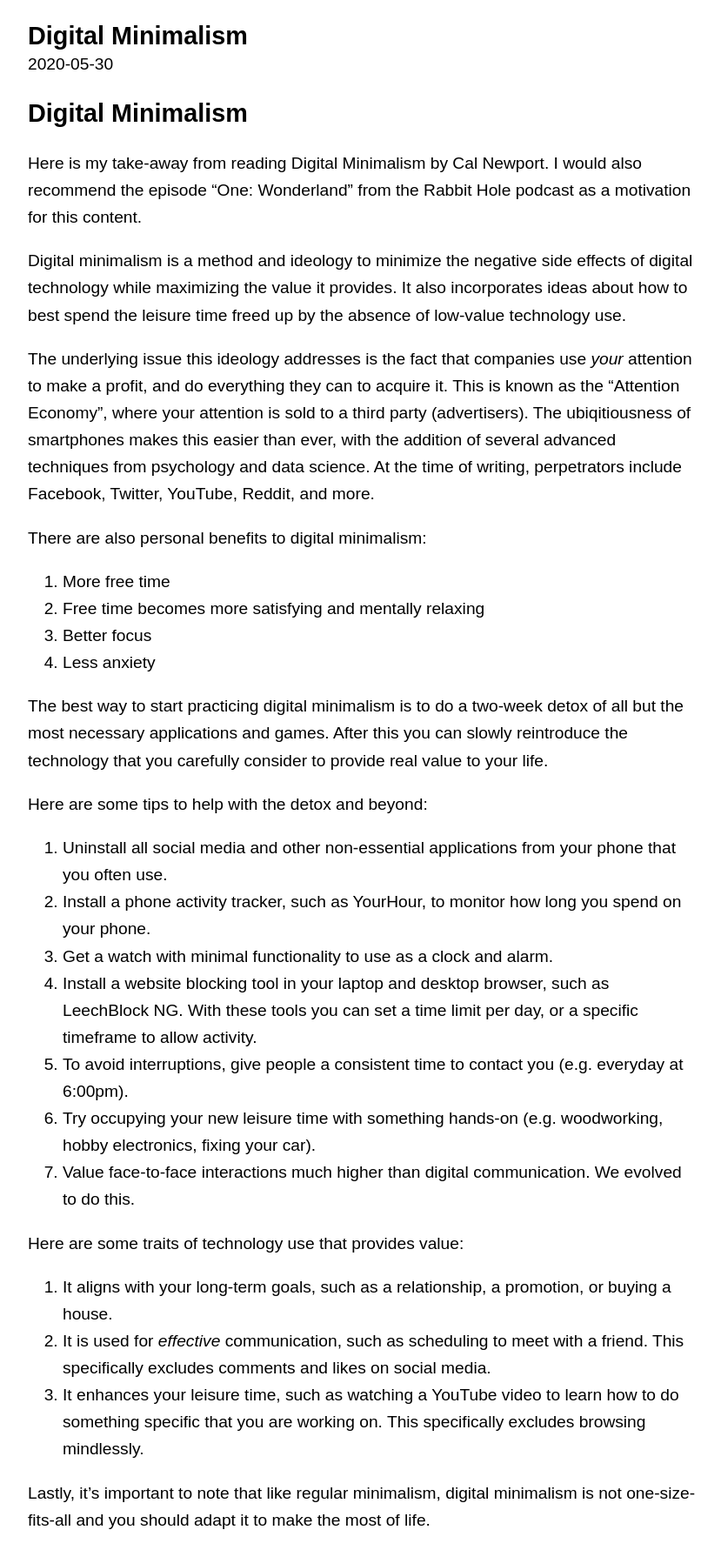
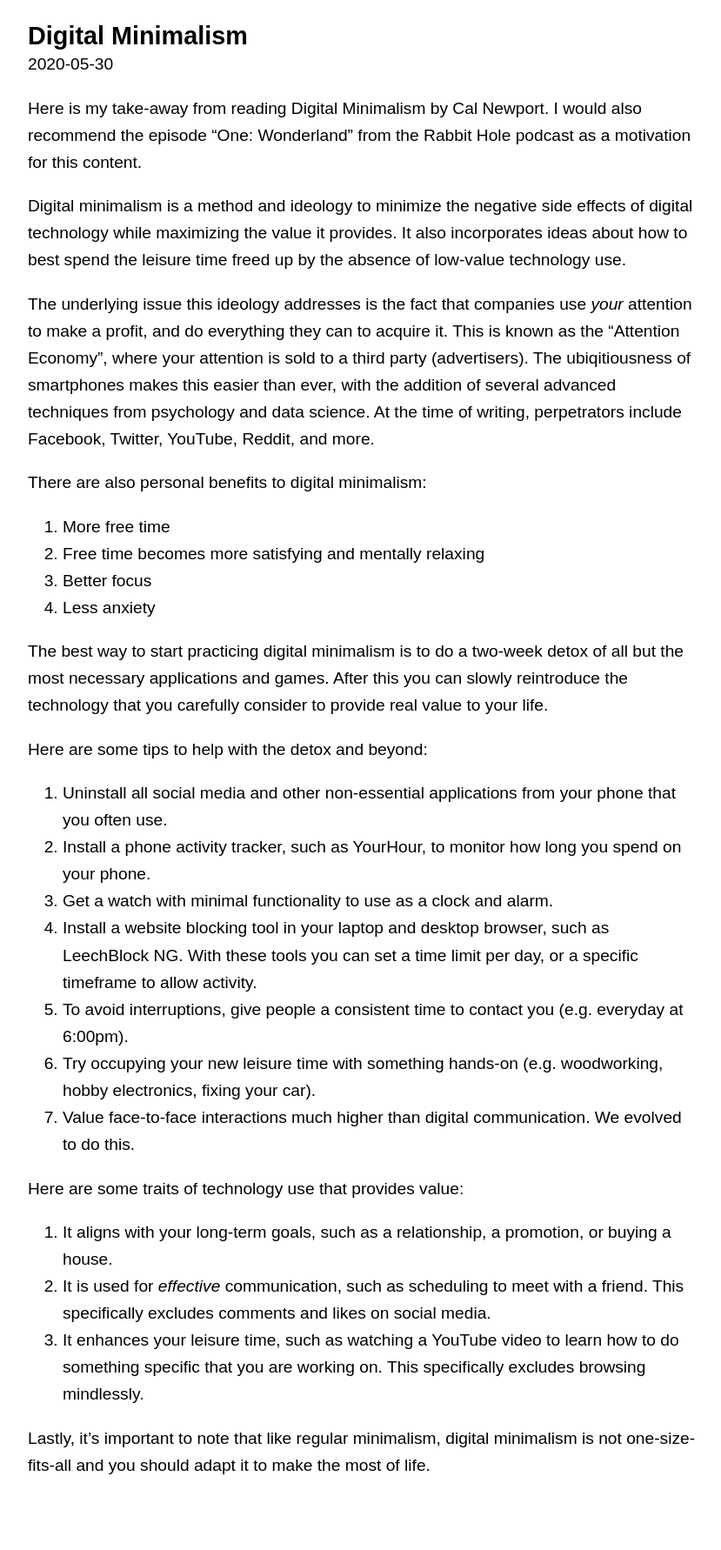
Before and after one commit to mluds/blog, a Jekyll site: the page built from _posts/2020-05-30-digital-minimalism.md, in a window 1280 px wide. Shown: the whole page at 87% size, without its empty margins (224-1053 px from the left). Built offline with Jekyll 4.4.1, drawn with Linux system fonts in a browser that asks for light colours; after the commit the page ends 1719 px from its top, so only the background shows below that.

```diff
--- a/_posts/2020-05-30-digital-minimalism.md
+++ b/_posts/2020-05-30-digital-minimalism.md
@@ -3,8 +3,6 @@ layout: post
 title: "Digital Minimalism"
 date: 2020-05-30
 ---
-
-# Digital Minimalism
 
 Here is my take-away from reading Digital Minimalism by Cal Newport. I would also recommend the episode "One: Wonderland" from the Rabbit Hole podcast as a motivation for this content.
 
```
